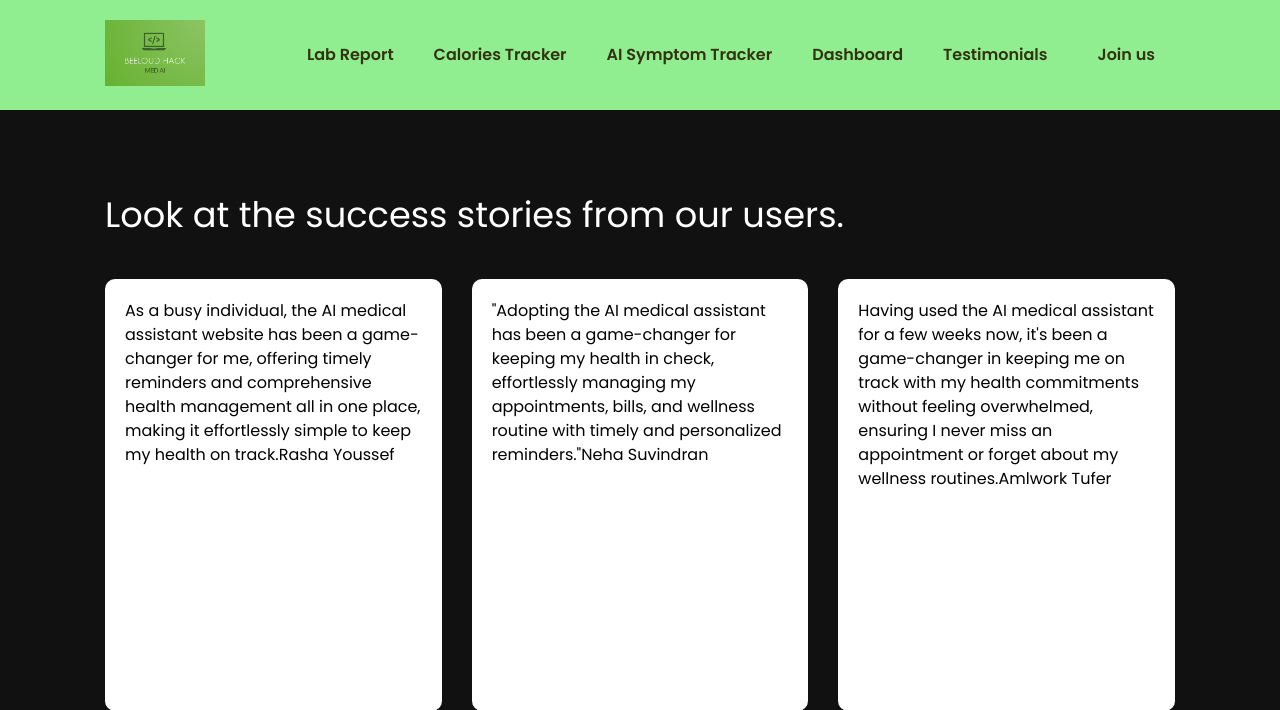
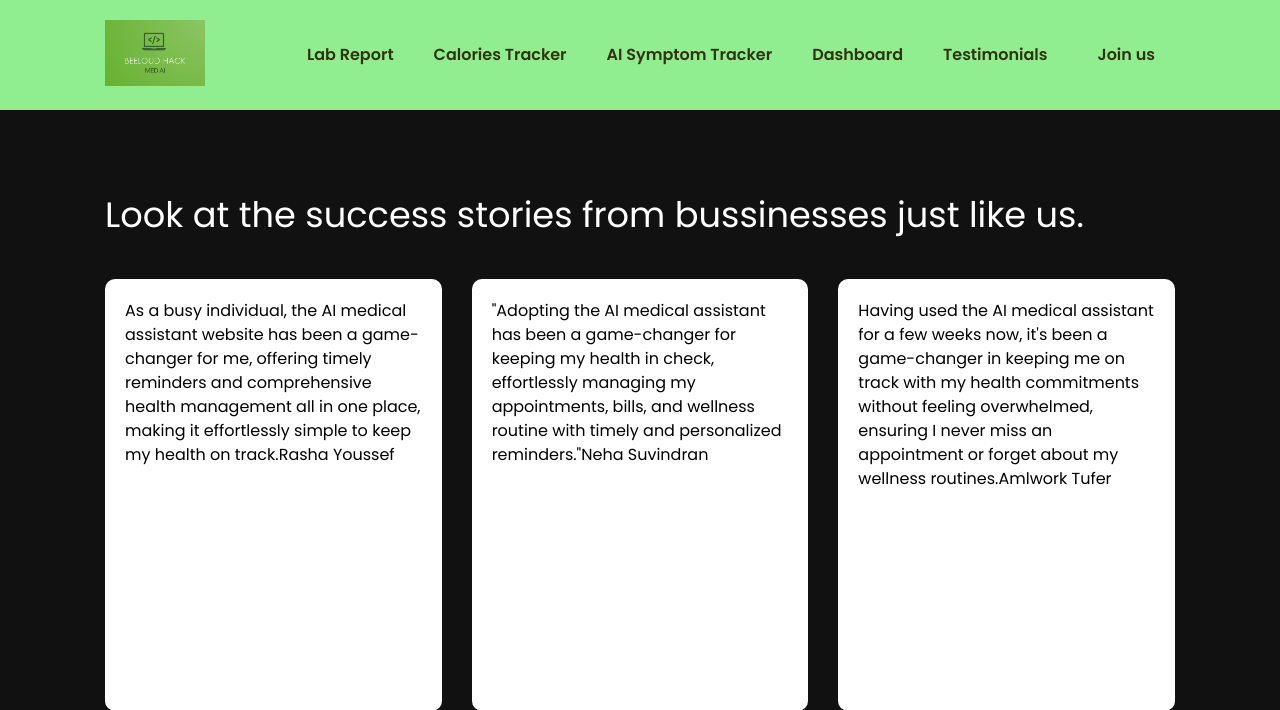
Before and after one commit to MaryamZahiri/Medical-AI-Hack, a Flask app: page /testimonial in a window 1280 px wide. Shown: the top 710 px of the page. Run offline with Flask 3, Linux system fonts and the light colour scheme.

Commit message:
revert testimonial

```diff
--- a/templates/header_html/testimonial.html
+++ b/templates/header_html/testimonial.html
@@ -31,7 +31,7 @@
     <section class="testimonials background-dark">
         <div class="container">
             <h3 class="testimonial-heading text-xl">
-                Look at the success stories from our users.
+                Look at the success stories from bussinesses just like us.
             </h3>
             <div class="testimonial-grid">
                 <!-- <section class="testimonials"> -->
```
